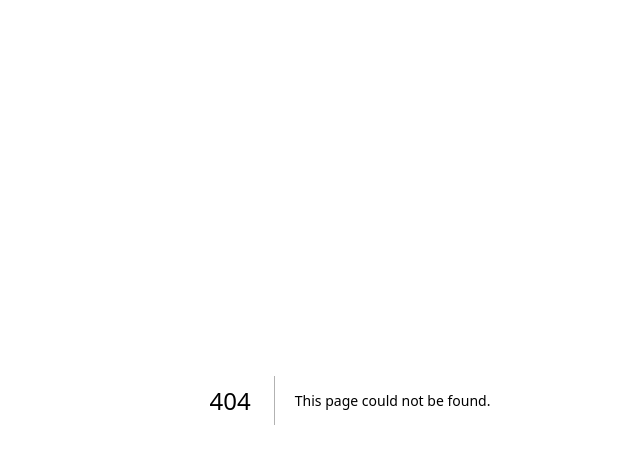
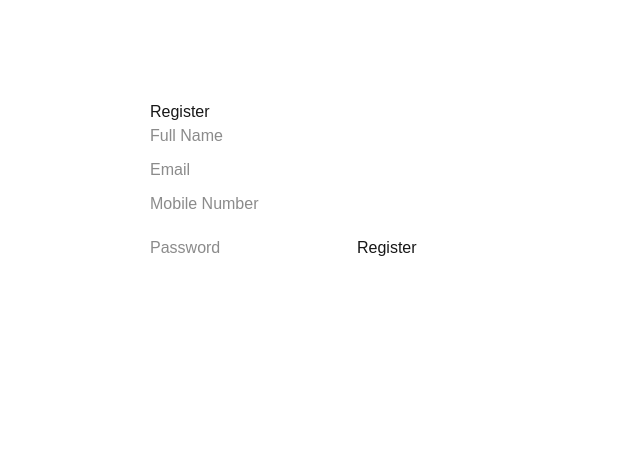
Before and after one commit to SmitRanipa/expense-management-system, a Next.js app: page /register in a window 1280 px wide. Before the commit this address had no page. Shown: the top 464 px of the page, without its empty margins (290-930 px from the left). Built offline with nearby package versions, Linux system fonts and the light colour scheme.

Commit message:
feat : add login and registration pages

```diff
--- /dev/null
+++ b/app/(auth)/login/page.tsx
@@ -0,0 +1,117 @@
+"use client";
+
+import { useState, useEffect } from "react";
+import { signIn, useSession } from "next-auth/react";
+import { useRouter } from "next/navigation";
+
+type LoginRole = "ADMIN" | "EMPLOYEE";
+
+export default function LoginPage() {
+  const router = useRouter();
+  const { status } = useSession();
+
+  const [email, setEmail] = useState("");
+  const [password, setPassword] = useState("");
+  const [role, setRole] = useState<LoginRole>("ADMIN");
+  const [loading, setLoading] = useState(false);
+  const [error, setError] = useState("");
+
+  /**
+   * ✅ If user is already authenticated
+   * 👉 Let middleware decide correct dashboard
+   */
+  useEffect(() => {
+    if (status === "authenticated") {
+      router.replace("/");
+    }
+  }, [status, router]);
+
+  /**
+   * ⏳ Prevent UI flash while checking session
+   */
+  if (status === "loading") {
+    return <p>Loading...</p>;
+  }
+
+  async function handleLogin(e: React.FormEvent) {
+    e.preventDefault();
+    setLoading(true);
+    setError("");
+
+    const result = await signIn("credentials", {
+      email,
+      password,
+      role, // 🔥 role sent to NextAuth
+      redirect: false,
+    });
+
+    setLoading(false);
+
+    if (result?.error) {
+      setError("Invalid credentials or role");
+      return;
+    }
+
+    /**
+     * ✅ DO NOT redirect here
+     * Middleware will redirect based on role
+     */
+    router.replace("/");
+  }
+
+  return (
+    <div style={{ maxWidth: 420, margin: "100px auto" }}>
+      <h2>Login</h2>
+
+      <form onSubmit={handleLogin}>
+        {/* ROLE SELECTION */}
+        <div style={{ marginBottom: 15 }}>
+          <label>
+            <input
+              type="radio"
+              value="ADMIN"
+              checked={role === "ADMIN"}
+              onChange={() => setRole("ADMIN")}
+            />
+            Admin
+          </label>
+
+          <label style={{ marginLeft: 20 }}>
+            <input
+              type="radio"
+              value="EMPLOYEE"
+              checked={role === "EMPLOYEE"}
+              onChange={() => setRole("EMPLOYEE")}
+            />
+            Employee
+          </label>
+        </div>
+
+        {/* EMAIL */}
+        <input
+          type="email"
+          placeholder="Email"
+          value={email}
+          onChange={(e) => setEmail(e.target.value)}
+          required
+        />
+
+        {/* PASSWORD */}
+        <input
+          type="password"
+          placeholder="Password"
+          value={password}
+          onChange={(e) => setPassword(e.target.value)}
+          required
+          style={{ marginTop: 10 }}
+        />
+
+        {error && <p style={{ color: "red" }}>{error}</p>}
+
+        <button type="submit" disabled={loading} style={{ marginTop: 20 }}>
+          {loading ? "Logging in..." : "Login"}
+        </button>
+      </form>
+    </div>
+  );
+}
--- /dev/null
+++ b/app/(auth)/register/page.tsx
@@ -0,0 +1,104 @@
+"use client";
+
+import { useState } from "react";
+import { useRouter } from "next/navigation";
+
+export default function RegisterPage() {
+  const router = useRouter();
+
+  const [userName, setUserName] = useState("");
+  const [email, setEmail] = useState("");
+  const [mobileNo, setMobileNo] = useState("");
+  const [password, setPassword] = useState("");
+  const [loading, setLoading] = useState(false);
+  const [error, setError] = useState("");
+  const [success, setSuccess] = useState("");
+
+  async function handleRegister(e: React.FormEvent) {
+    e.preventDefault();
+    setLoading(true);
+    setError("");
+    setSuccess("");
+
+    const res = await fetch("/api/auth/register", {
+      method: "POST",
+      headers: {
+        "Content-Type": "application/json",
+      },
+      body: JSON.stringify({
+        userName,
+        email,
+        password,
+        mobileNo,
+      }),
+    });
+
+    const data = await res.json();
+    setLoading(false);
+
+    if (!res.ok) {
+      setError(data.message || "Registration failed");
+      return;
+    }
+
+    // ✅ Success → redirect to login
+    setSuccess("Registration successful! Redirecting to login...");
+    setTimeout(() => {
+      router.replace("/login");
+    }, 1500);
+  }
+
+  return (
+    <div style={{ maxWidth: 400, margin: "100px auto" }}>
+      <h2>Register</h2>
+
+      <form onSubmit={handleRegister}>
+        <input
+          type="text"
+          placeholder="Full Name"
+          value={userName}
+          onChange={(e) => setUserName(e.target.value)}
+          autoComplete="name"
+          required
+        />
+
+        <input
+          type="email"
+          placeholder="Email"
+          value={email}
+          onChange={(e) => setEmail(e.target.value)}
+          autoComplete="email"
+          required
+          style={{ marginTop: 10 }}
+        />
+
+        <input
+          type="tel"
+          placeholder="Mobile Number"
+          value={mobileNo}
+          onChange={(e) => setMobileNo(e.target.value)}
+          autoComplete="tel"
+          required
+          style={{ marginTop: 10 }}
+        />
+
+        <input
+          type="password"
+          placeholder="Password"
+          value={password}
+          onChange={(e) => setPassword(e.target.value)}
+          autoComplete="new-password"
+          required
+          style={{ marginTop: 10 }}
+        />
+
+        {error && <p style={{ color: "red" }}>{error}</p>}
+        {success && <p style={{ color: "green" }}>{success}</p>}
+
+        <button type="submit" disabled={loading} style={{ marginTop: 20 }}>
+          {loading ? "Registering..." : "Register"}
+        </button>
+      </form>
+    </div>
+  );
+}
```
